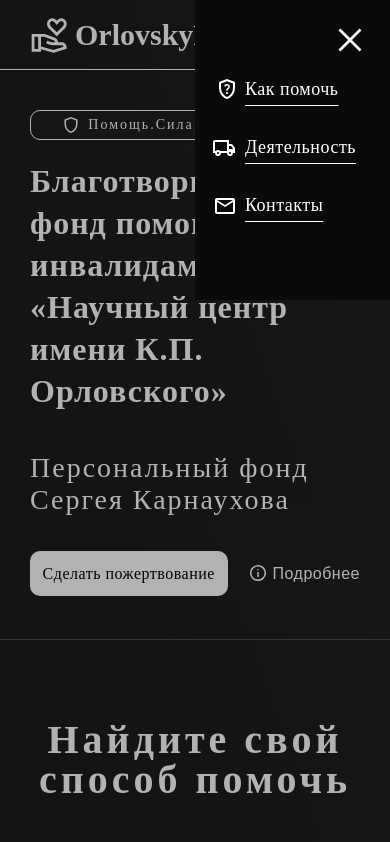
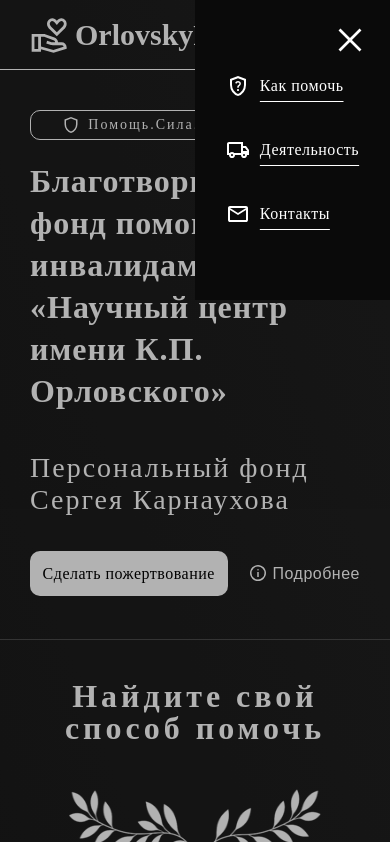
Before and after one commit to webdev111222/skfond, a plain HTML site: page index.html in a window 390 px wide. Both pictures are taken after a click on the button 340 px from the left and 34 px from the top of the page. Shown: the top 842 px of the page. Drawn offline with Linux system fonts and the light colour scheme.

Commit message:
Add files via upload

```diff
--- a/css/style.css
+++ b/css/style.css
@@ -57,6 +57,9 @@ h3{
     white-space: normal;
     word-break: break-word;
 }
+a{
+    display: block;
+}
 .container{
     max-width: 1270px;
     margin: 0px auto;
@@ -105,7 +108,9 @@ h3{
     min-width: 435px;
 }
 .header__nav-link{
-    display: block;
+    display: flex;
+    align-items: center;
+    column-gap: 10px;
     color: #fff;
     font-family: "Raleway-medium";
     font-weight: 500;
@@ -113,36 +118,24 @@ h3{
     font-size: 18px;
     position: relative;
 }
-.icon-help::before{
-    content: "";
-    background-image: url(../icons/shield_question.svg);
+
+.icon-mail{
     width: 24px;
     height: 24px;
-    top: -3px;
-    left: -30px;
-    position: absolute;
+    object-fit: cover;
 }
-.icon-truck::before{
-    content: "";
-    background-image: url(../icons/truck.svg);
-    width: 24px;
-    height: 24px;
-    top: -2px;
-    left: -33px;
-    position: absolute;
+.burger-text{
+    font-size: 16px;
 }
-.icon-mail::before{
-    content: "";
-    background-image: url(../icons/mail.svg);
-    width: 24px;
-    height: 24px;
-    top: -2px;
-    left: -32px;
-    position: absolute;
+.burger-item{
+    display: flex;
+   justify-content: space-between;
+   align-items: center;
 }
 .header__nav-link:hover{
     text-underline-offset: 7px;
     text-decoration: underline;
+    text-align: center;
 }
 .donate-btn, .header__donate-btn{
     display: flex;
@@ -538,6 +531,9 @@ h3{
     margin: 80px 50px;
 }
 .wrapper-ul{
+    display: flex;
+    justify-content: center;
+    align-items: center;
     width: 50%;
     height: 300px;
     background-color: #0a0a0a;
@@ -581,6 +577,9 @@ h3{
 .donate-btn{
     margin: 0px;
     padding: 0px;
+}
+.mobiles{
+    display: none;
 }
 @media (max-width: 1140px) {
     .wrapper{
@@ -887,6 +886,17 @@ h3{
     .footer__grid-container{
         margin-top: 100px;
     }
+    .wrapper-ul{
+        display: flex;
+        align-items: center;
+        justify-content: center;
+    }
+    .burger-list{
+        margin: 0px;
+    }
+    .header__nav-link{
+        font-size: 18px;
+    }
 }
 @media (max-width: 425px) {
     .header__nav-link{
@@ -896,12 +906,63 @@ h3{
     .hero__title{
         font-size: 32px;
     }
+    .fundActivities__title {
+        font-size: 32px;
+    }
+    .donate__title-tablet{
+        font-size: 32px;
+    }
+    .donate{
+        min-height: 600px;
+    }
+    .donate__subtitle{
+        font-size: 22px;
+    }
+    .fundActivities{
+        padding-block: 40px;
+    }
+    .findTheHelp__title{
+        padding-top: 40px;
+    }
+    .findTheHelp__background{
+        max-width: 252px;
+    }
+    .findTheHelp__title{
+        font-size: 32px;
+    }
+    .findTheHelp__grid-wrapper{
+        grid-template-columns: repeat(auto-fill, minmax(270px, 1fr));
+    }
+    .footer__contacts{
+        font-size: 20px;
+    }
 }
 @media (max-width: 370px) {
+    .wrapper-ul{
+        display: flex;
+        align-items: center;
+        justify-content: center;
+    }
+    .mobile{
+        display: block;
+    }
     .hero__title{
         font-size: 25px;
     }
     .hero{
-        min-height: 490px;
+        max-height: 590px;
+    }
+    .header__logo-link{
+        font-size: 24px;
+    }
+    .header__logo-img{
+        width: 32px;
+        height: 32px;
+    }
+    .hero__overtitle::before{
+        left: 15px;
+    }
+    .hero__subtitle{
+        font-size: 22px;
     }
 }
--- a/index.html
+++ b/index.html
@@ -41,13 +41,22 @@
                         <div class="wrapper-ul">
                             <ul class="burger-list">
                                 <li class="burger-item">
-                                    <a href="#how-help" class="header__nav-link icon-help">Как помочь</a>
+                                    <a href="#how-help" class="header__nav-link">
+                                        <img class="icon-mail" src="./icons/shield_question.svg" alt="">
+                                        <div class="burger-text">Как помочь</div>
+                                    </a>
                                 </li>
                                 <li class="burger-item">
-                                    <a href="#fundActivities" class="header__nav-link icon-truck">Деятельность</a>
+                                    <a href="#fundActivities" class="header__nav-link">
+                                        <img class="icon-mail" src="./icons/truck.svg" alt="">
+                                        <div class="burger-text">Деятельность</div>
+                                    </a>
                                 </li>
                                 <li class="burger-item">
-                                    <a href="#contacts" class="header__nav-link icon-mail">Контакты</a>
+                                    <a href="#contacts" class="header__nav-link">
+                                        <img class="icon-mail" src="./icons/mail.svg" alt="">
+                                        <div class="burger-text">Контакты</div>
+                                    </a>
                                 </li>
                             </ul>
                         </div>
@@ -131,7 +140,8 @@
                             <div class="findTheHelp__img-wrapper">
                                 <img class="findTheHelp__icons" src="./icons/favorite.svg" alt="icons">
                             </div>
-                            <h3 class="findTheHelp__title-item">Благотворитель</h3>
+                            <h3 class="findTheHelp__title-item">Благо<span class="mobiles>">-</span>творитель</h3>
+
                         </div>
                         <p class="findTheHelp__subtitle-item">Даже самое скромное пожертвование превращается в лекарства, питание или снаряжение. Ваша поддержка творит чудеса.</p>
                     </li>
```
